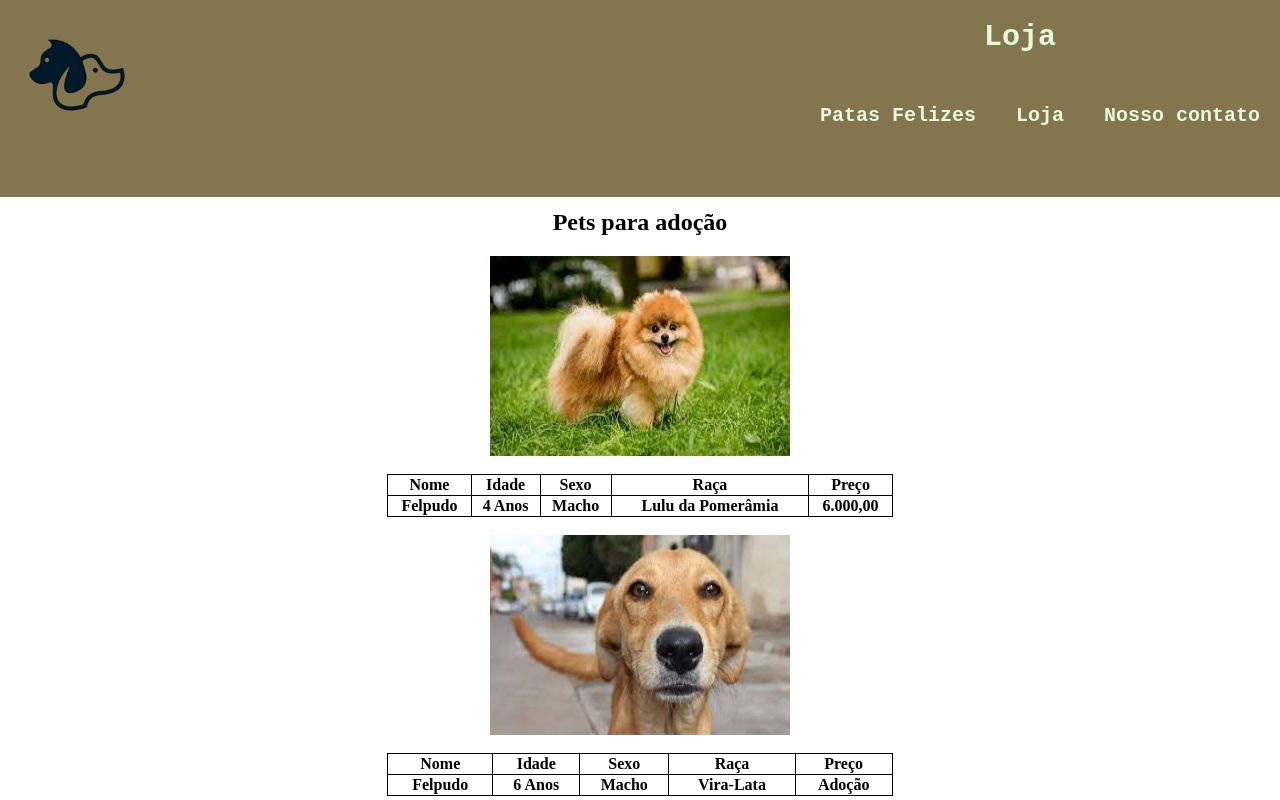
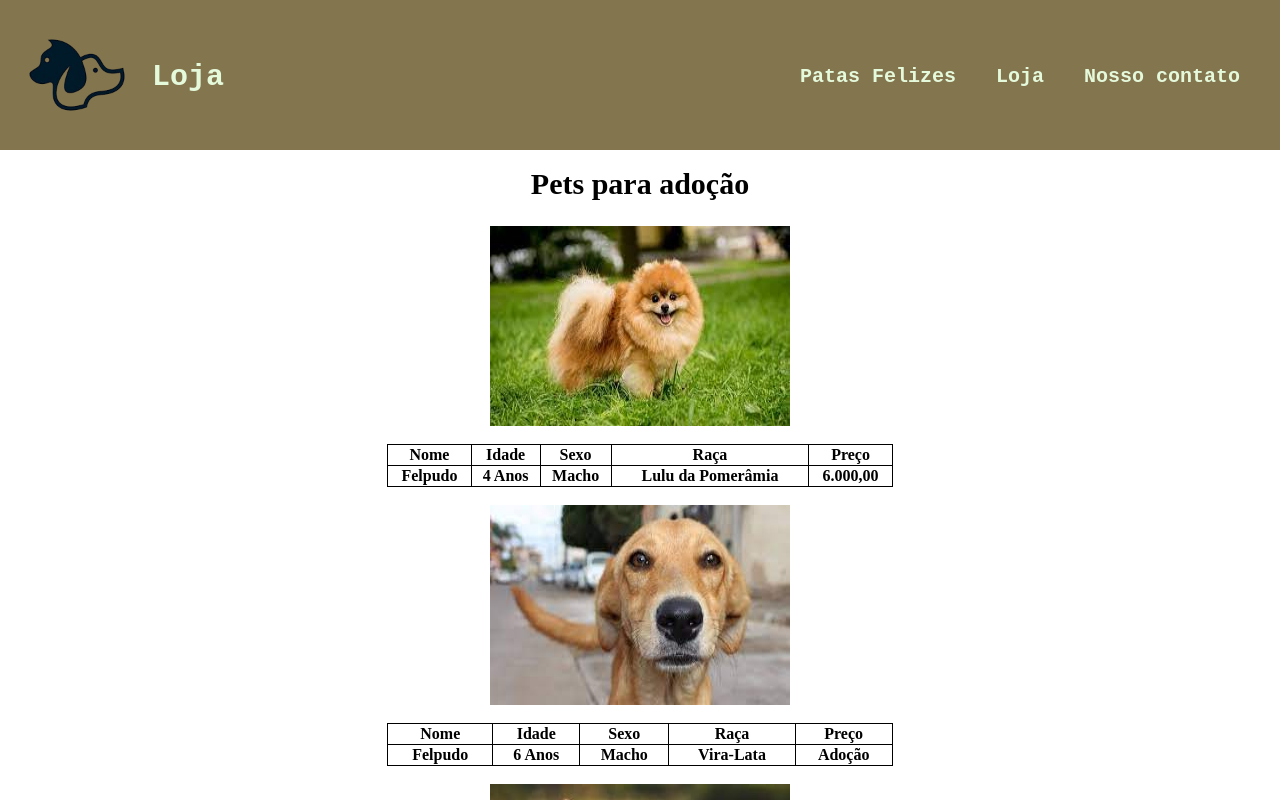
Before and after one commit to Cutrin7/pet-shop-patas-felizes, a plain HTML site: page Loja.html in a window 1280 px wide. Shown: the top 800 px of the page. Drawn offline with Linux system fonts and the light colour scheme.

Commit message:
Add files via upload

```diff
--- a/Loja.html
+++ b/Loja.html
@@ -10,8 +10,10 @@
 
 <body><!-- corpo -->
     <header><!-- cabeçalho -->
-        <img class="logo" src="/Imagens/logo2.png" alt="logo Patas Felizes" width=200 height="200">
-        <h1><strong>Loja</strong><!-- texto maior destaque 1 -->
+        <div class="pai">
+        <img class="logo" src="/Imagens/logo2.png" alt="logo Patas Felizes">
+        <h1>Loja</h1><!-- texto maior destaque 1 -->
+        </div>
           <nav><!-- navegação -->
              <ul><!-- listas  -->
                <li><a href="index.html">Patas Felizes</a></li>
@@ -19,15 +21,12 @@
                <li><a href="Contato.html">Nosso contato</a></li>
              </ul>
           </nav>
-        </h1>
+
     </header>
-
 
     <div class="a"> <h2>Pets para adoção</h2> </div>
 
-
 <img src="/Imagens/transferir.jpg" alt="cachorro peludo"  width=300 height="200" ><!-- imagem com tamanho --> <br><!-- quebrar linha -->
-
 
 <table class="center">
     <tr>
--- a/css/style.css
+++ b/css/style.css
@@ -33,12 +33,24 @@ header{
   font-size: 15px;/* tamanho da fonte */
   margin: -8px;
   display: flex;
+  justify-content: space-between;
+}
 
-}
+
+.pai{
+  display: flex;
+  }
+
+
 
 h1 {
   text-align: center ;/* alinhamento de texto */
-  background:  #83764F;
+  position: relative;
+  top: 40px;
+}
+
+h2{
+  font-size: 30px;
 }
 
 p {
@@ -73,6 +85,9 @@ transition: all 0.5s; /* transição */
 ul {
   list-style: none;/* estilo de lista */
   display: flex; /* exibir */
+  position: relative;
+  top: 30px;
+  right: 20px;
   flex-direction: row; /* direção */
   justify-content:space-evenly; /* alinhar */
   align-items: center;
@@ -83,8 +98,19 @@ width: 150px;
 height: 150px;
 margin-left: 2px;
 cursor: pointer;
+
 }
 
 form{
 margin: 10px;
 }
+
+img{
+  transition: transform 1s;
+  transform: translateX(0) scale(1);
+}
+
+img:hover{
+transition: all 0.5;
+transform: translateX(10px) scale(1.2);
+}
```
Also changed, not shown: Contato.html (+4 -3 lines), index.html (+6 -2 lines).
